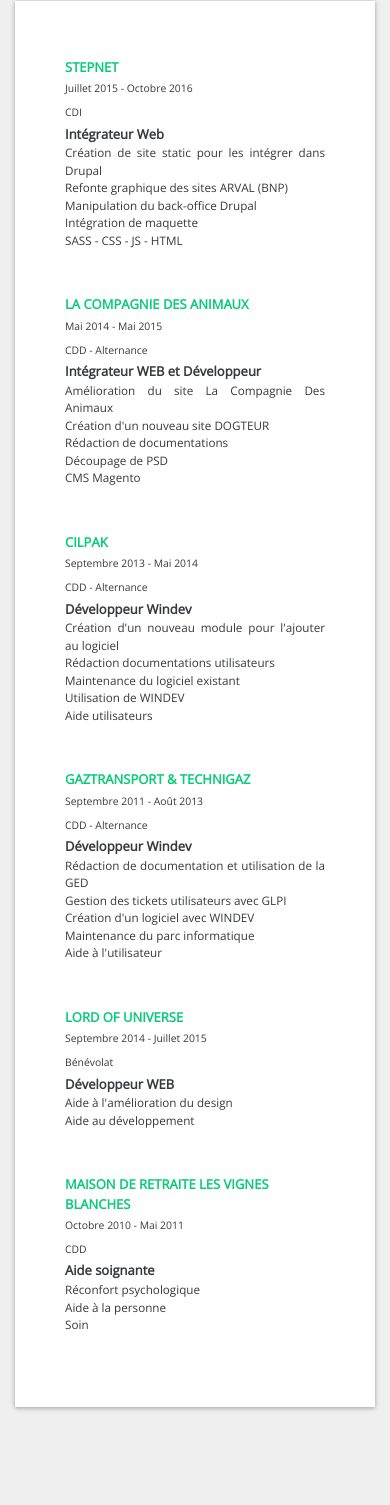
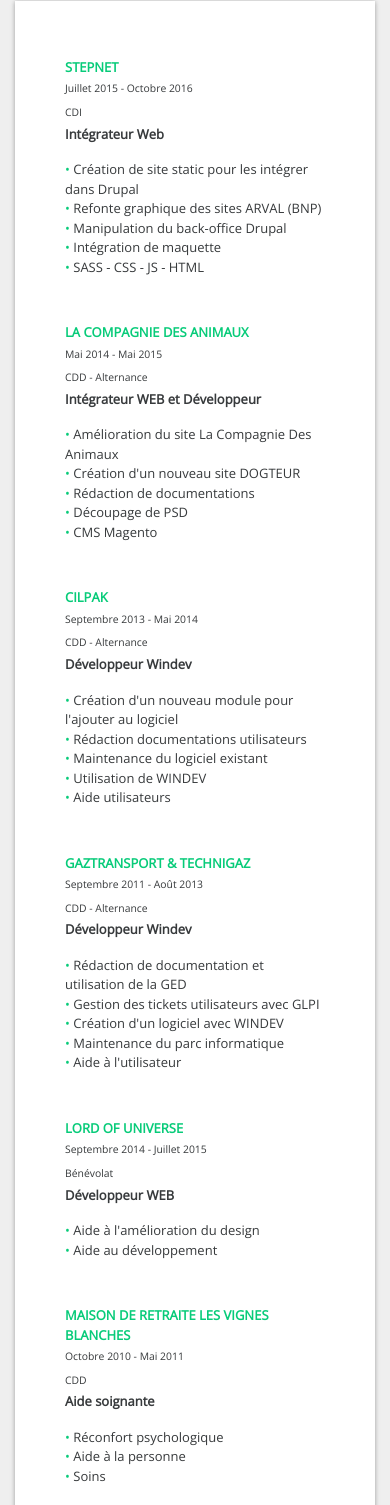
Before and after one commit to tdubuffet/portfolio-cholez, a website: page index.html in a window 390 px wide. Shown: the part 3426-4931 px from the top of the page. Drawn offline with nearby package versions, Linux system fonts and the light colour scheme; files whose address does not match are found by name.

Commit message:
responsive

```diff
--- a/index.html
+++ b/index.html
@@ -257,11 +257,13 @@
             <div class="col-md-8">
                 <div class="title-post">Intégrateur Web</div>
                 <p>
-                  Création de site static pour les intégrer dans Drupal <br>
-                  Refonte graphique des sites ARVAL (BNP) <br>
-                  Manipulation du back-office Drupal <br>
-                  Intégration de maquette <br>
-                  SASS - CSS - JS - HTML
+                  <ul>
+                    <li>Création de site static pour les intégrer dans Drupal</li>
+                    <li>Refonte graphique des sites ARVAL (BNP)</li>
+                    <li>Manipulation du back-office Drupal</li>
+                    <li>Intégration de maquette</li>
+                    <li>SASS - CSS - JS - HTML</li>
+                  </ul>
                 </p>
             </div>
 
@@ -278,11 +280,13 @@
             <div class="col-md-8">
                 <div class="title-post">Intégrateur WEB et Développeur</div>
                 <p>
-                  Amélioration du site La Compagnie Des Animaux <br>
-                  Création d'un nouveau site DOGTEUR <br>
-                  Rédaction de documentations <br>
-                  Découpage de PSD <br>
-                  CMS Magento
+                  <ul>
+                    <li>Amélioration du site La Compagnie Des Animaux</li>
+                    <li>Création d'un nouveau site DOGTEUR</li>
+                    <li>Rédaction de documentations</li>
+                    <li>Découpage de PSD</li>
+                    <li>CMS Magento</li>
+                  </ul>
                 </p>
             </div>
 
@@ -299,11 +303,13 @@
             <div class="col-md-8">
                 <div class="title-post">Développeur Windev</div>
                 <p>
-                  Création d'un nouveau module pour l'ajouter au logiciel <br>
-                  Rédaction documentations utilisateurs <br>
-                  Maintenance du logiciel existant <br>
-                  Utilisation de WINDEV <br>
-                  Aide utilisateurs
+                  <ul>
+                    <li>Création d'un nouveau module pour l'ajouter au logiciel</li>
+                    <li>Rédaction documentations utilisateurs</li>
+                    <li>Maintenance du logiciel existant</li>
+                    <li>Utilisation de WINDEV</li>
+                    <li>Aide utilisateurs</li>
+                  </ul>
                 </p>
             </div>
 
@@ -320,11 +326,13 @@
             <div class="col-md-8">
                 <div class="title-post">Développeur Windev</div>
                 <p>
-                  Rédaction de documentation et utilisation de la GED <br>
-                  Gestion des tickets utilisateurs avec GLPI <br>
-                  Création d'un logiciel avec WINDEV <br>
-                  Maintenance du parc informatique <br>
-                  Aide à l'utilisateur
+                  <ul>
+                    <li>Rédaction de documentation et utilisation de la GED</li>
+                    <li>Gestion des tickets utilisateurs avec GLPI</li>
+                    <li>Création d'un logiciel avec WINDEV</li>
+                    <li>Maintenance du parc informatique</li>
+                    <li>Aide à l'utilisateur</li>
+                  </ul>
                 </p>
             </div>
 
@@ -341,8 +349,10 @@
             <div class="col-md-8">
                 <div class="title-post">Développeur WEB</div>
                 <p>
-                  Aide à l'amélioration du design <br>
-                  Aide au développement
+                  <ul>
+                    <li>Aide à l'amélioration du design</li>
+                    <li>Aide au développement</li>
+                  </ul>
                 </p>
             </div>
 
@@ -359,9 +369,11 @@
             <div class="col-md-8">
                 <div class="title-post">Aide soignante</div>
                 <p>
-                  Réconfort psychologique <br>
-                  Aide à la personne <br>
-                  Soin
+                  <ul>
+                    <li>Réconfort psychologique</li>
+                    <li>Aide à la personne</li>
+                    <li>Soins</li>
+                  </ul>
                 </p>
             </div>
 
```
